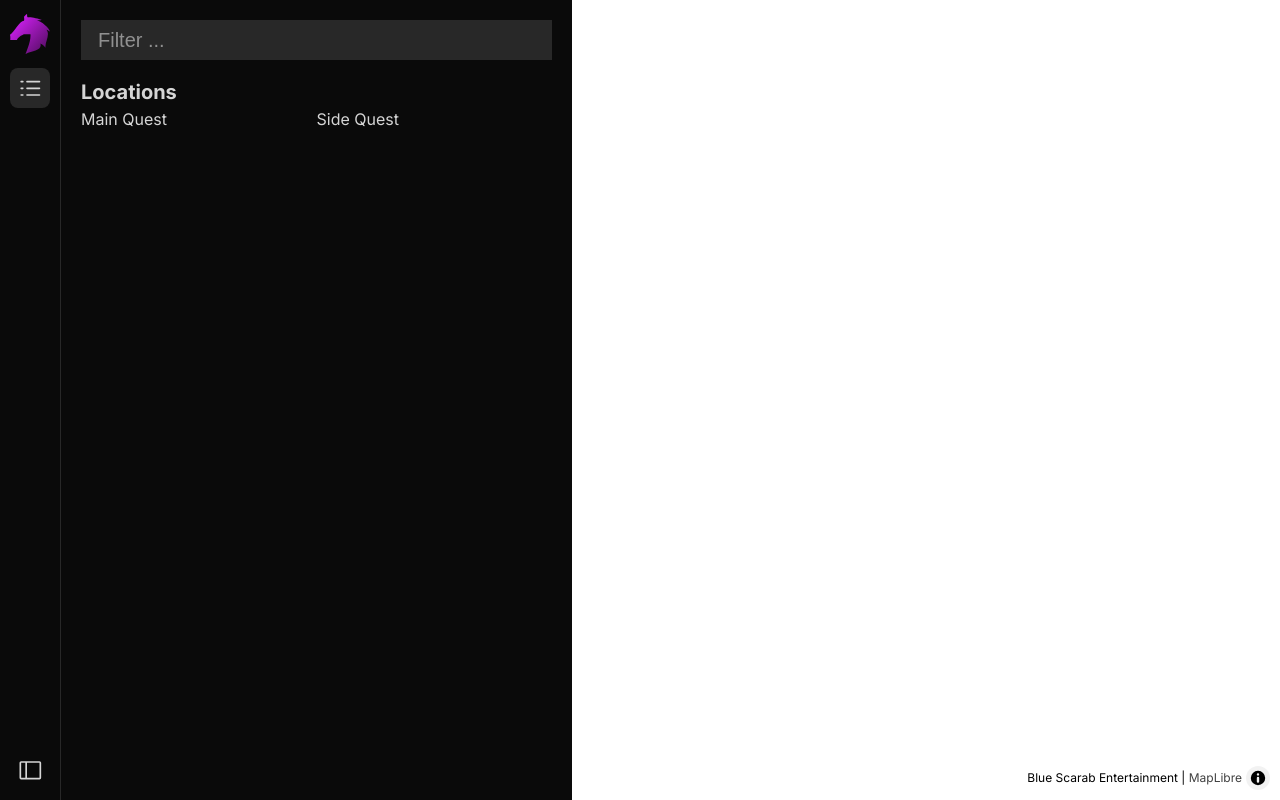
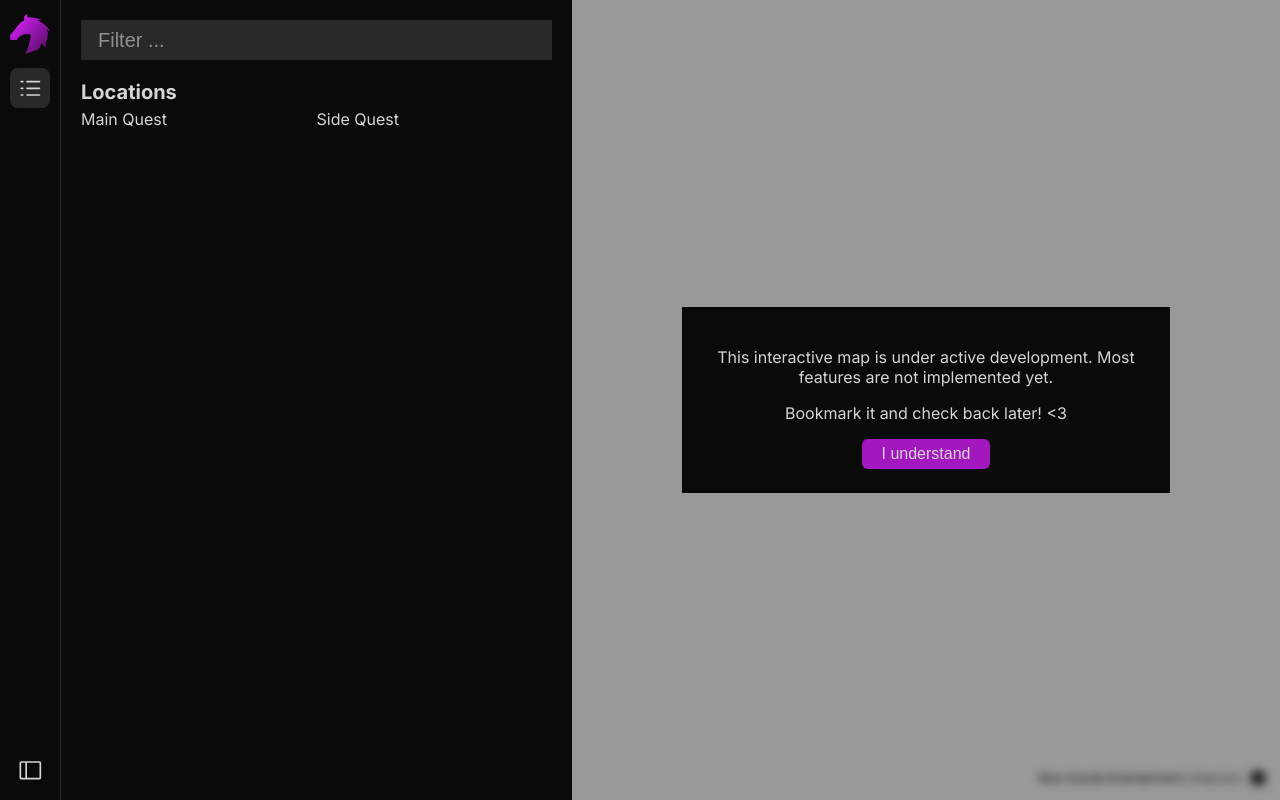
Before and after one commit to dreamfarer/equinox-map, a Next.js app: page / in a window 1280 px wide. Built offline with nearby package versions, Linux system fonts and the light colour scheme; no server answers.

Commit message:
feat: add development disclaimer over map

```diff
--- a/app/components/map.module.css
+++ b/app/components/map.module.css
@@ -1,8 +1,49 @@
+.mapWrapper {
+  position: relative;
+  width: 100%;
+  height: 100%;
+}
+
 .map {
+  width: 100%;
+  height: 100%;
+}
+
+.overlay {
+  position: absolute;
+  z-index: 10;
+  inset: 0;
+  backdrop-filter: blur(5px);
+  background-color: rgba(0, 0, 0, 0.4);
   display: flex;
-  justify-content: flex-start;
-  align-self: stretch;
-  flex: 1;
-  flex-direction: column;
-  font-family: var(--font-inter);
+  justify-content: center;
+  align-items: center;
+  color: var(--text-dark);
 }
+
+.overlayContent {
+  width: 60%;
+  background: var(--background-dark);
+  padding: 1.5rem 2rem;
+  text-align: center;
+  max-width: 90%;
+}
+
+.overlayContent p {
+  margin-bottom: 1rem;
+  font-size: 1rem;
+}
+
+.overlayContent button {
+  background-color: var(--theme);
+  color: var(--text-dark);
+  border: none;
+  padding: 0.4rem 1.2rem;
+  font-size: 1rem;
+  border-radius: 6px;
+  cursor: pointer;
+}
+
+.overlayContent button:hover {
+  filter: brightness(85%);
+}
--- a/app/components/map.tsx
+++ b/app/components/map.tsx
@@ -8,6 +8,7 @@
 export default function Map() {
   const mapContainer = useRef<HTMLDivElement>(null);
   const [tileBaseUrl, setTileBaseUrl] = useState<string | null>(null);
+  const [disclaimerAccepted, setDisclaimerAccepted] = useState(false);
 
   const exportMarkerDebug = (map: maplibregl.Map, lng: number, lat: number) => {
     const marker: Marker = {
@@ -93,5 +94,23 @@
     return () => map.remove();
   }, [tileBaseUrl]);
 
-  return <div ref={mapContainer} className={styles.map} />;
+  return (
+    <div className={styles.mapWrapper}>
+      {!disclaimerAccepted && (
+        <div className={styles.overlay}>
+          <div className={styles.overlayContent}>
+            <p>
+              This interactive map is under active development. Most features
+              are not implemented yet.
+            </p>
+            <p>Bookmark it and check back later! &lt;3</p>
+            <button onClick={() => setDisclaimerAccepted(true)}>
+              I understand
+            </button>
+          </div>
+        </div>
+      )}
+      <div ref={mapContainer} className={styles.map} />
+    </div>
+  );
 }
```
